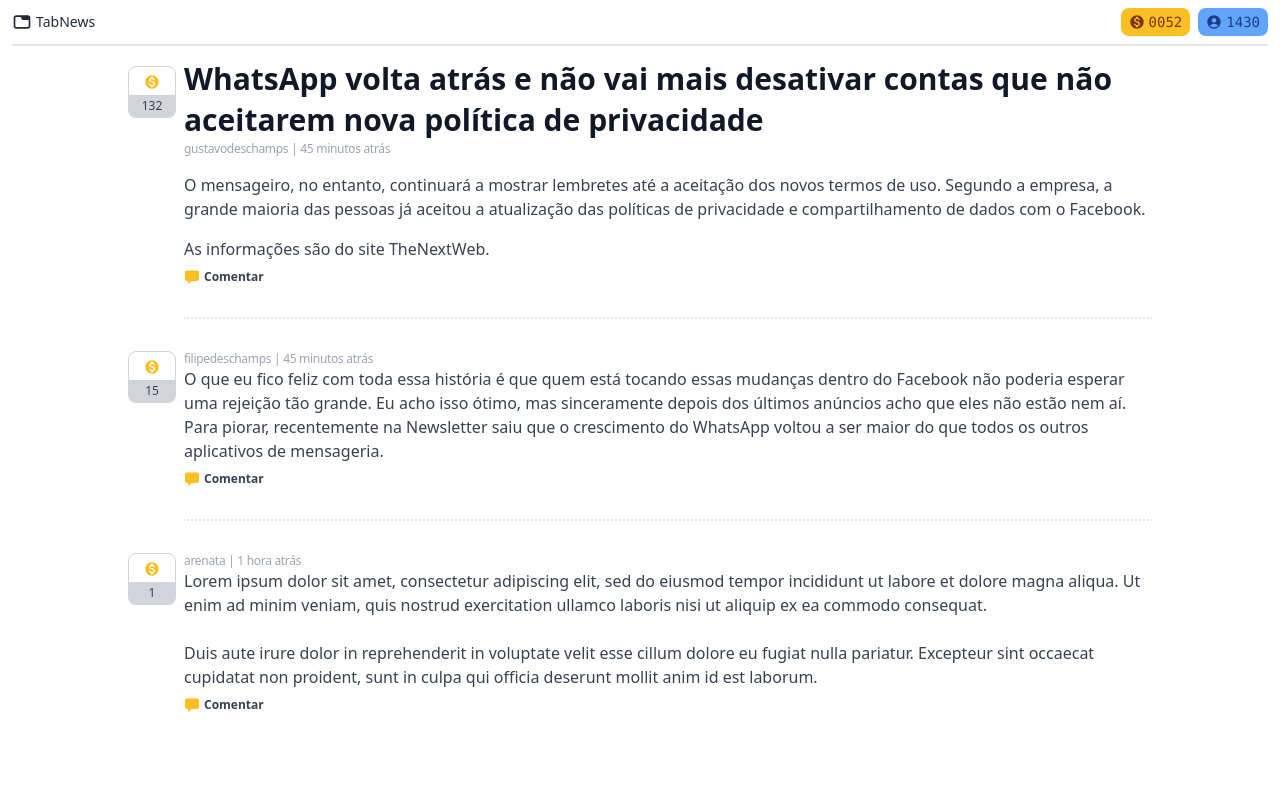
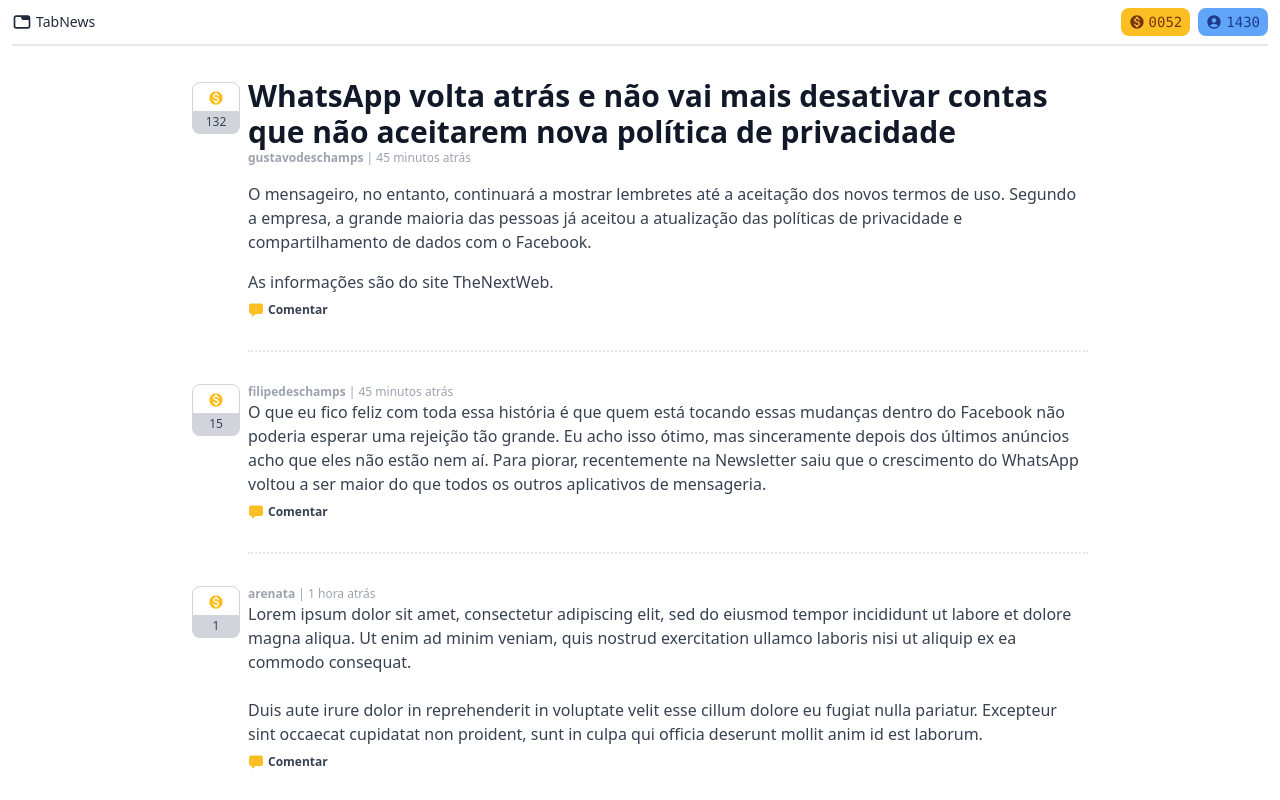
Before and after one commit to ZomerJoop/tabnews.com.br, a Next.js app: page /post-01 in a window 1280 px wide. Built offline with nearby package versions, Linux system fonts and the light colour scheme.

Commit message:
layout: reduce page width and little font tweeks

```diff
--- a/pages/home-08.js
+++ b/pages/home-08.js
@@ -15,7 +15,7 @@
 export default function Home() {
   return (
     <div>
-      <header className="container pl-3 pr-3 m-auto">
+      <header className="pl-3 pr-3 m-auto max-w-7xl">
         <nav className="flex items-center justify-between pt-2 pb-2 mb-3 border-b-2 border-gray-200">
           <div className="flex items-center space-x-1 text-gray-800">
             <CgTab className="w-5 h-5" />
@@ -32,7 +32,7 @@
         </nav>
       </header>
 
-      <div className="container pl-3 pr-3 m-auto">
+      <div className="pl-3 pr-3 m-auto max-w-7xl">
         <NewsList />
       </div>
     </div>
--- a/pages/post-01.js
+++ b/pages/post-01.js
@@ -15,7 +15,7 @@
 export default function Home() {
   return (
     <div>
-      <header className="container pl-3 pr-3 m-auto">
+      <header className="pl-3 pr-3 m-auto max-w-7xl">
         <nav className="flex items-center justify-between pt-2 pb-2 mb-3 border-b-2 border-gray-200">
           <div className="flex items-center space-x-1 text-gray-800">
             <CgTab className="w-5 h-5" />
@@ -32,7 +32,7 @@
         </nav>
       </header>
 
-      <div className="container pl-3 pr-3 m-auto">
+      <div className="container pl-3 pr-3 m-auto mt-8">
         <Post />
       </div>
     </div>
@@ -41,10 +41,10 @@
 
 function Post() {
   return (
-    <div className="max-w-5xl m-auto">
+    <div className="max-w-4xl m-auto">
       <div className="flex font-sans">
         <Link href="#">
-          <a className="flex flex-col items-center self-start mt-2 mr-2 ">
+          <a className="flex flex-col items-center self-start mt-1 mr-2 ">
             <div className="w-12 pt-1 pb-1 text-sm font-bold text-center border border-gray-300 rounded-lg rounded-b-none">
               <MdMonetizationOn className="inline-block w-4 h-4 text-yellow-400 " />
             </div>
@@ -54,12 +54,13 @@
           </a>
         </Link>
         <div className="flex-1 overflow-hidden">
-          <h1 className="text-3xl font-semibold leading-snug text-gray-900">
+          <h1 className="text-3xl font-semibold text-gray-900">
             WhatsApp volta atrás e não vai mais desativar contas que não
             aceitarem nova política de privacidade
           </h1>
-          <div className="text-xs tracking-tight text-gray-400 truncate">
-            gustavodeschamps | 45 minutos atrás
+          <div className="text-xs text-gray-400 truncate">
+            <span className="font-semibold">gustavodeschamps</span> | 45 minutos
+            atrás
           </div>
 
           <p className="mt-4 text-gray-700">
@@ -92,8 +93,9 @@
           </a>
         </Link>
         <div className="flex-1 overflow-hidden">
-          <div className="text-xs tracking-tight text-gray-400 truncate">
-            filipedeschamps | 45 minutos atrás
+          <div className="text-xs text-gray-400 truncate">
+            <span className="font-semibold">filipedeschamps</span> | 45 minutos
+            atrás
           </div>
 
           <p className="text-gray-700">
@@ -125,8 +127,8 @@
           </a>
         </Link>
         <div className="flex-1 overflow-hidden">
-          <div className="text-xs tracking-tight text-gray-400 truncate">
-            arenata | 1 hora atrás
+          <div className="text-xs text-gray-400 truncate">
+            <span className="font-semibold">arenata</span> | 1 hora atrás
           </div>
 
           <p className="text-gray-700">
```
